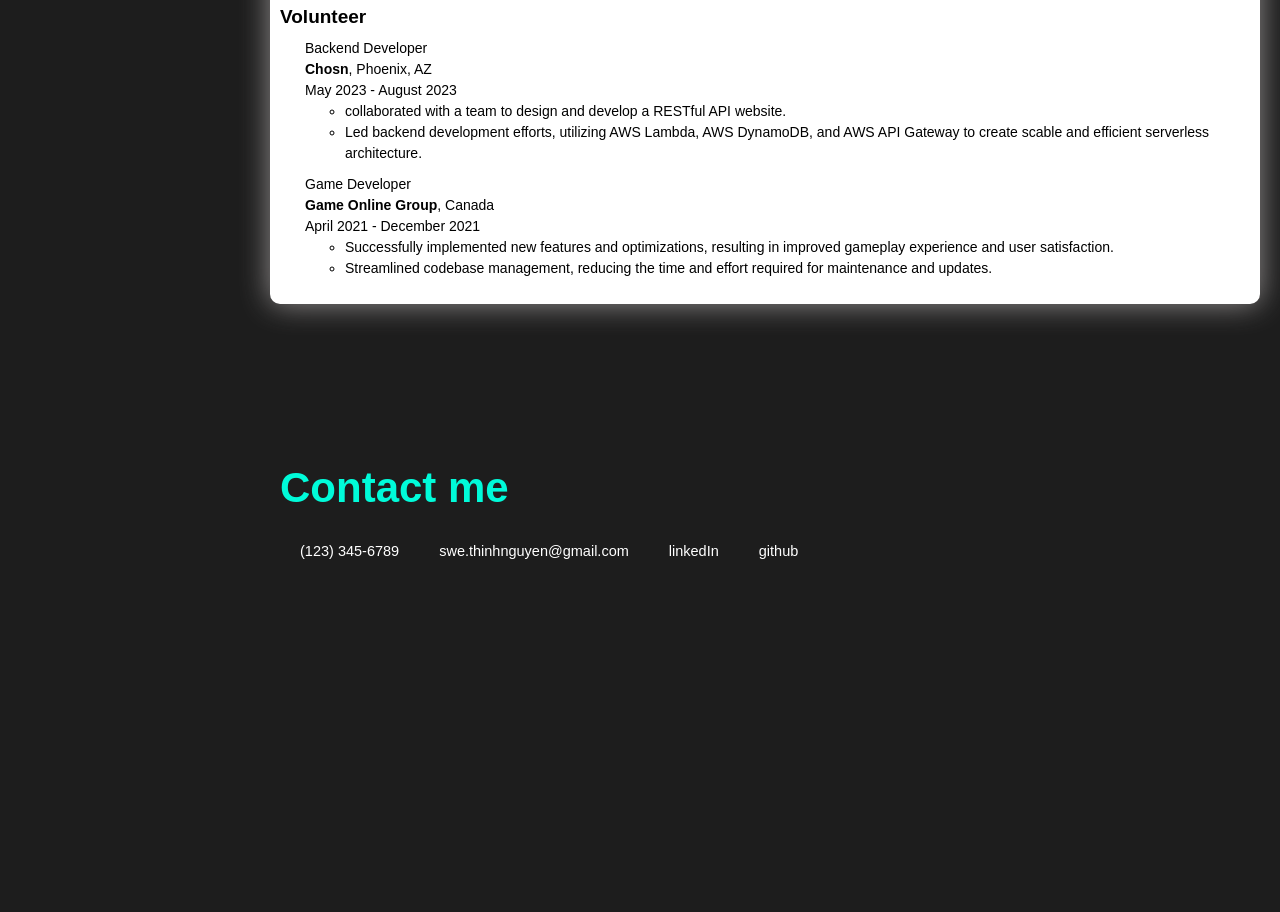
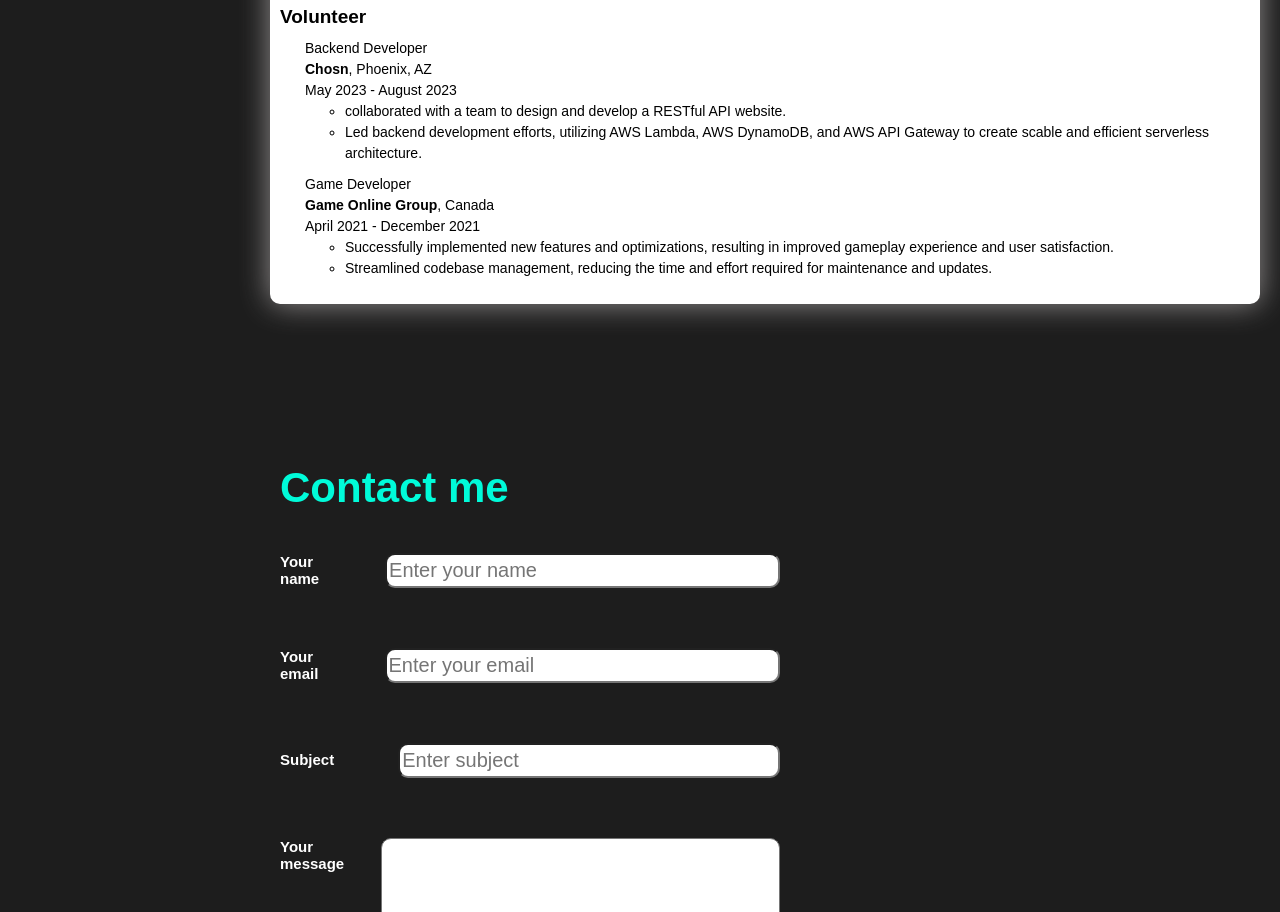
Before and after one commit to swe-thinhnguyen1701/portfolio, a plain HTML site: page index.html in a window 1280 px wide. Shown: the part 1888-2800 px from the top of the page. Before the commit the page ends 2517 px from the top, so only its background shows below. Drawn offline with Linux system fonts and the light colour scheme; a web font is replaced by a local one.

Commit message:
add contact form

```diff
--- a/css/style.css
+++ b/css/style.css
@@ -199,7 +199,7 @@ main {
 .greeting__self-introduction {
   color: var(--primary-color);
   display: inline-block;
-  font-size: 2.398rem;
+  font-size: 8.6vw;
   line-height: 1;
   margin-left: 40px;
   font-weight: bold;
@@ -216,9 +216,9 @@ main {
   }
 
   .greeting {
-    height: 70vh;
+    height: 74vh;
     margin-bottom: 11vh;
-    padding-top: 50px;
+    padding-top: 30px;
   }
 
   .greeting__self-introduction {
@@ -240,7 +240,6 @@ main {
   .greeting {
     height: 75vh;
     margin-bottom: 25vh;
-    /* padding-top: 50px; */
   }
 
   .greeting__self-introduction {
@@ -253,7 +252,6 @@ main {
   text-decoration: none;
   color: var(--primary-color);
   border: 1px solid var(--primary-color);
-  /* border-radius: 20px; */
   padding: 10px 40px;
   font-size: 1.4rem;
 }
@@ -306,9 +304,77 @@ main {
     padding: 20px;
 }
 
+form{
+  display: flex;
+  flex-direction: column;
+}
+
+.form-group{
+  margin: 30px 0;
+}
+
+.form-label{
+  font-weight: bold;
+  margin-right: 20px;
+  font-size: 1.5rem;
+}
+
+.form-input{
+  height: 35px;
+  width: 100%;
+  max-width: 400px;
+  border-radius: 10px;
+  font-size: 2rem;
+  margin-top: 15px;
+}
+
+.label-subject{
+  margin-right: 39px;
+}
+
+.message{
+  width: 100%;
+  height: 300px;
+}
+
+.btn-send{
+  padding: 10px 30px;
+  border-radius: 20px;
+  border: 0;
+  color: var(--primary-color);
+  background-color: var(--contact-button-hover-color);
+  align-self: flex-end;
+}
+
 @media screen and (min-width: 768px){
     #contact-me .list{
         flex-direction: row;
+    }
+
+    form{
+      max-width: 500px;
+    }
+
+    .form-input{
+      margin: 0;
+    }
+
+    .form-group{
+      display: flex;
+      align-items: center;
+    }
+
+    .form-label{
+      margin-right: 45px;
+    }
+
+    .label-subject{
+      margin-right: 64px;
+    }
+
+    .label-message{
+      align-self: flex-start;
+      margin-right: 20px;
     }
 }
 
--- a/index.html
+++ b/index.html
@@ -165,6 +165,44 @@
       </section>
       <section id="contact-me">
         <h2>Contact me</h2>
+        <form>
+          <div class="form-group">
+            <label class="form-label" for="name">Your name</label>
+            <input
+              class="form-input"
+              type="text"
+              id="name"
+              placeholder="Enter your name"
+            />
+          </div>
+          <div class="form-group">
+            <label class="form-label" for="email">Your email</label>
+            <input
+              class="form-input"
+              type="email"
+              id="email"
+              placeholder="Enter your email"
+            />
+          </div>
+          <div class="form-group">
+            <label class="form-label label-subject" for="subject"
+              >Subject</label
+            >
+            <input
+              class="form-input"
+              type="text"
+              id="subject"
+              placeholder="Enter subject"
+            />
+          </div>
+          <div class="form-group">
+            <label class="form-label label-message" for="message"
+              >Your message</label
+            >
+            <textarea class="form-input message" id="message"></textarea>
+          </div>
+          <button type="reset" class="btn-send">Send message</button>
+        </form>
         <ul class="list">
           <li class="list__item">(123) 345-6789</li>
           <li class="list__item">swe.thinhnguyen@gmail.com</li>
```
